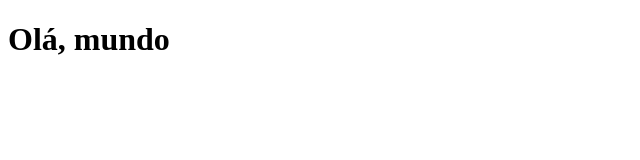
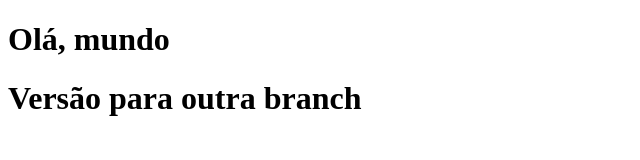
Before and after one commit to Phssauro/Geracao_Tech, a plain HTML site: page index.html in a window 1280 px wide. Shown: the whole page, without its empty margins (0-640 px from the left). Drawn offline with Linux system fonts and the light colour scheme.

Commit message:
uma nova versão

```diff
--- a/index.html
+++ b/index.html
@@ -7,5 +7,6 @@
 </head>
 <body>
     <h1>Olá, mundo</h1>
+    <h1>Versão para outra branch</h1>
 </body>
 </html>
```
